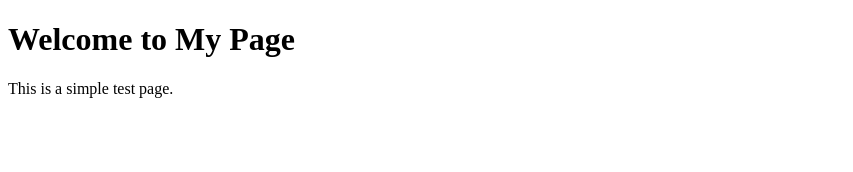
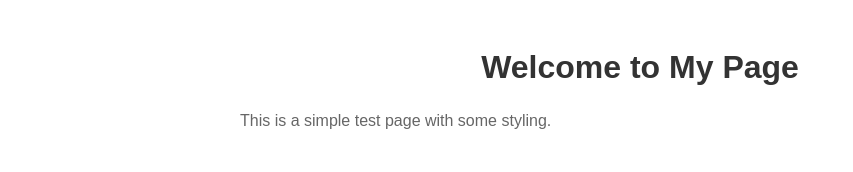
Before and after one commit to erenes1667/nyd-test, a plain HTML site: page index.html in a window 1280 px wide. Shown: the whole page, without its empty margins (0-853 px from the left). Drawn offline with Linux system fonts and the light colour scheme.

Commit message:
Add initial HTML page with CSS

```diff
--- a/index.html
+++ b/index.html
@@ -4,9 +4,12 @@
     <meta charset="UTF-8">
     <meta name="viewport" content="width=device-width, initial-scale=1.0">
     <title>Welcome</title>
+    <link rel="stylesheet" href="styles.css">
 </head>
 <body>
-    <h1>Welcome to My Page</h1>
-    <p>This is a simple test page.</p>
+    <div class="container">
+        <h1>Welcome to My Page</h1>
+        <p>This is a simple test page with some styling.</p>
+    </div>
 </body>
 </html>
--- /dev/null
+++ b/styles.css
@@ -0,0 +1,16 @@
+.container {
+    max-width: 800px;
+    margin: 0 auto;
+    padding: 20px;
+    font-family: Arial, sans-serif;
+}
+
+h1 {
+    color: #333;
+    text-align: center;
+}
+
+p {
+    line-height: 1.6;
+    color: #666;
+}
```
